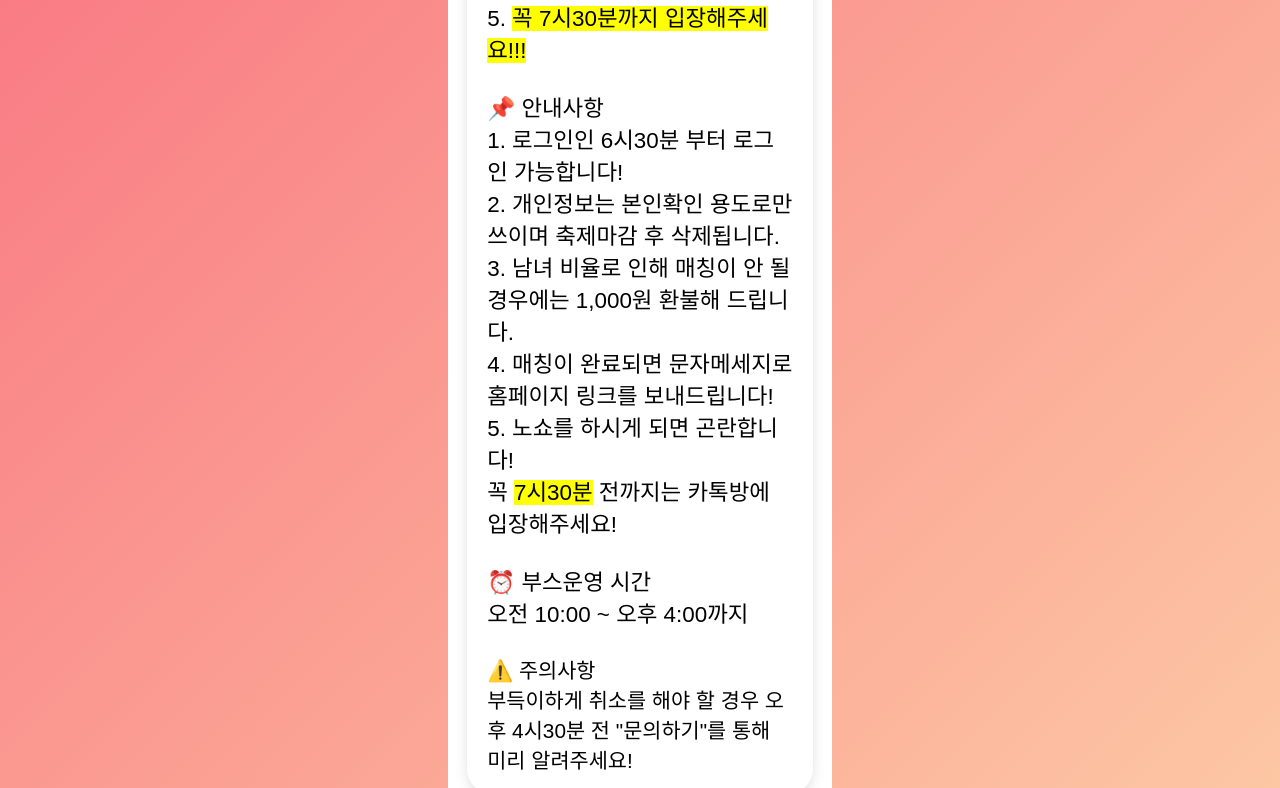
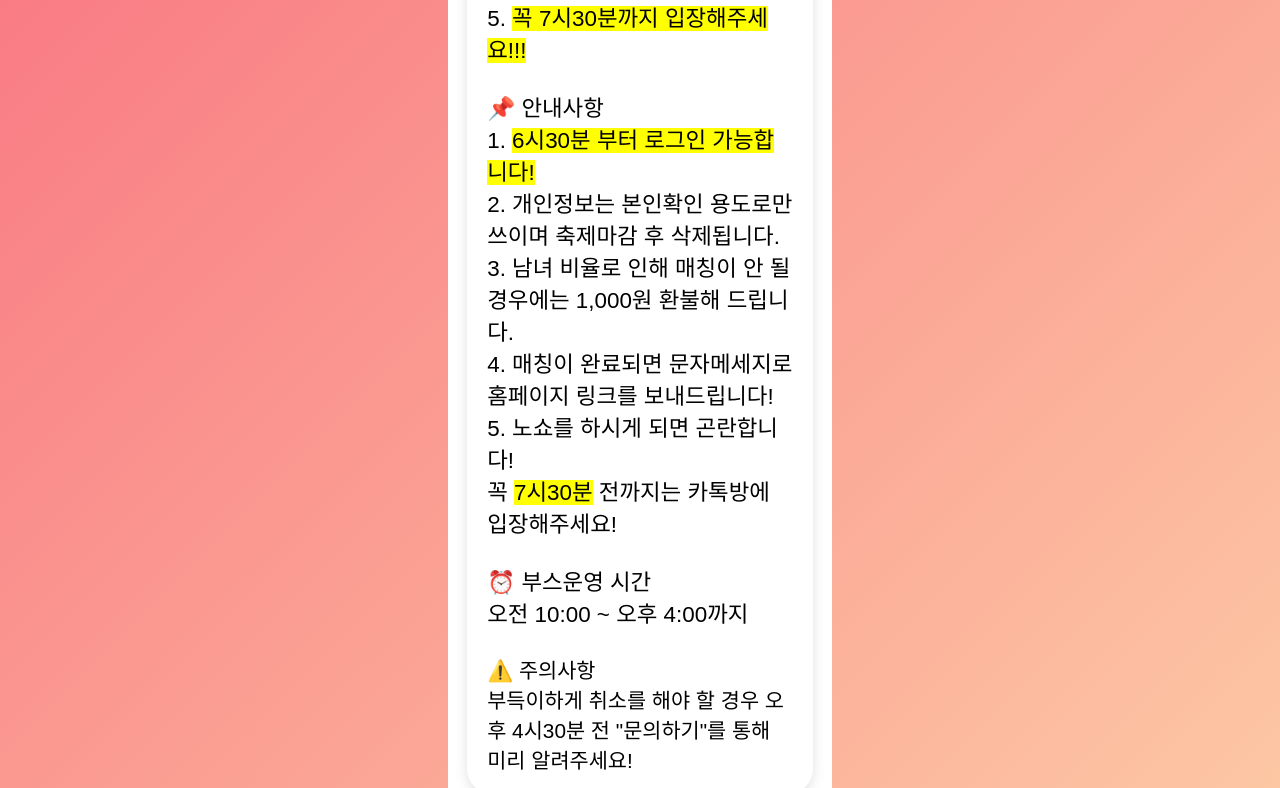
Before and after one commit to rong5026/animal_user, a React (Create React App) app: page /booth in a window 1280 px wide. Shown: the part 1620-2408 px from the top of the page. Built offline with nearby package versions, Linux system fonts and the light colour scheme; no server answers; a web font is replaced by a local one.

Commit message:
[CHANGE] 안내문구 변경

```diff
--- a/src/App.js
+++ b/src/App.js
@@ -16,6 +16,7 @@ function App() {
                 <Route path="/result" element={<MatchResult/>} />
                 <Route path='/myanimal' element={<MyAnimal/>}/>
                 <Route path='/booth' element={<Booth/>}/>
+                <Route path='/content'></Route>
             </Routes>
         </BrowserRouter>
 
--- a/src/Booth/Booth.jsx
+++ b/src/Booth/Booth.jsx
@@ -37,7 +37,7 @@ function Booth() {
                         1:1, 2:2, 3:3으로 진행되는 미팅! 어떻게 미팅할지, 선택은 당신에게 달려있습니다!
                         <br></br>단돈 2000원에 미팅 참여하면 <mark>형광팔찌</mark>는 덤!
                         <br></br>
-                        <br></br>                        📌 참여방법
+                        <br></br>                        📌 미팅 참여방법
                         <br></br>
                         1. 현장 부스에서 동물상을 측정 후 마음에 드는 동물상을 선택해주세요! <br></br>
                         2. 오후 <strong>6시 30분</strong> 이름과 전화번호로 로그인 후 매칭결과를 확인해주세요. <br></br>
@@ -48,7 +48,7 @@ function Booth() {
                         <br></br>
                         📌 안내사항
                         <br></br>
-                        1. 로그인인 6시30분 부터 로그인 가능합니다! <br></br>
+                        1. <mark>6시30분 부터 로그인 가능합니다!</mark> <br></br>
                         2. 개인정보는 본인확인 용도로만 쓰이며 축제마감 후 삭제됩니다.<br></br>
                         3. 남녀 비율로 인해 매칭이 안 될 경우에는 1,000원 환불해 드립니다.<br></br>
                         4. 매칭이 완료되면 문자메세지로 홈페이지 링크를 보내드립니다!<br></br>
```
